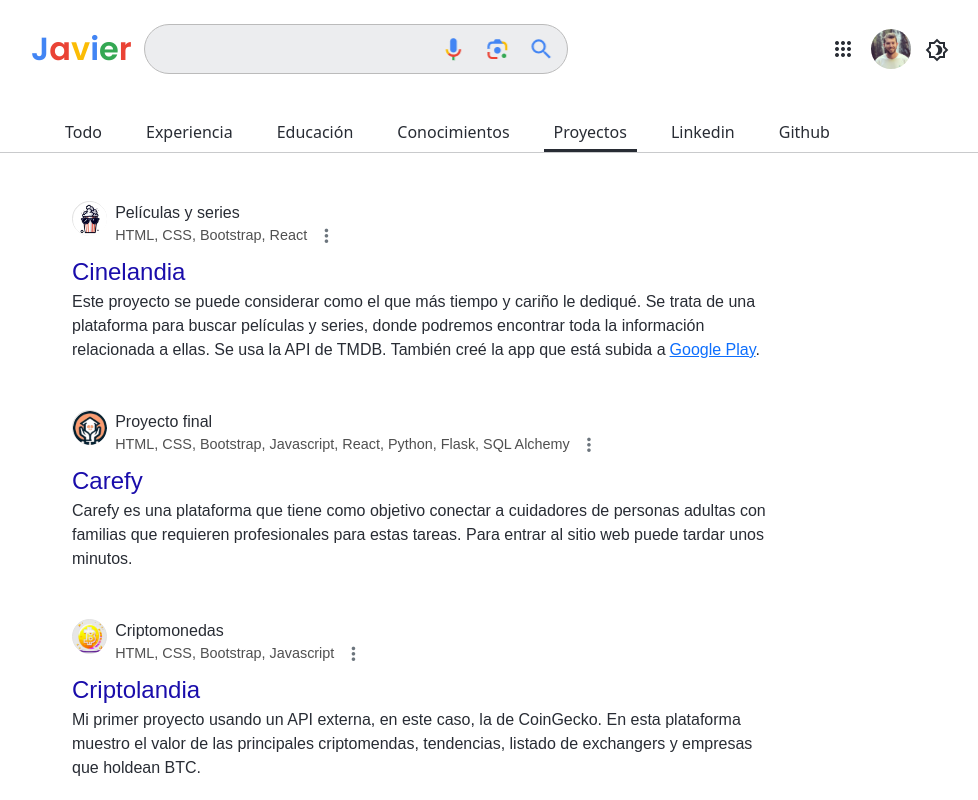
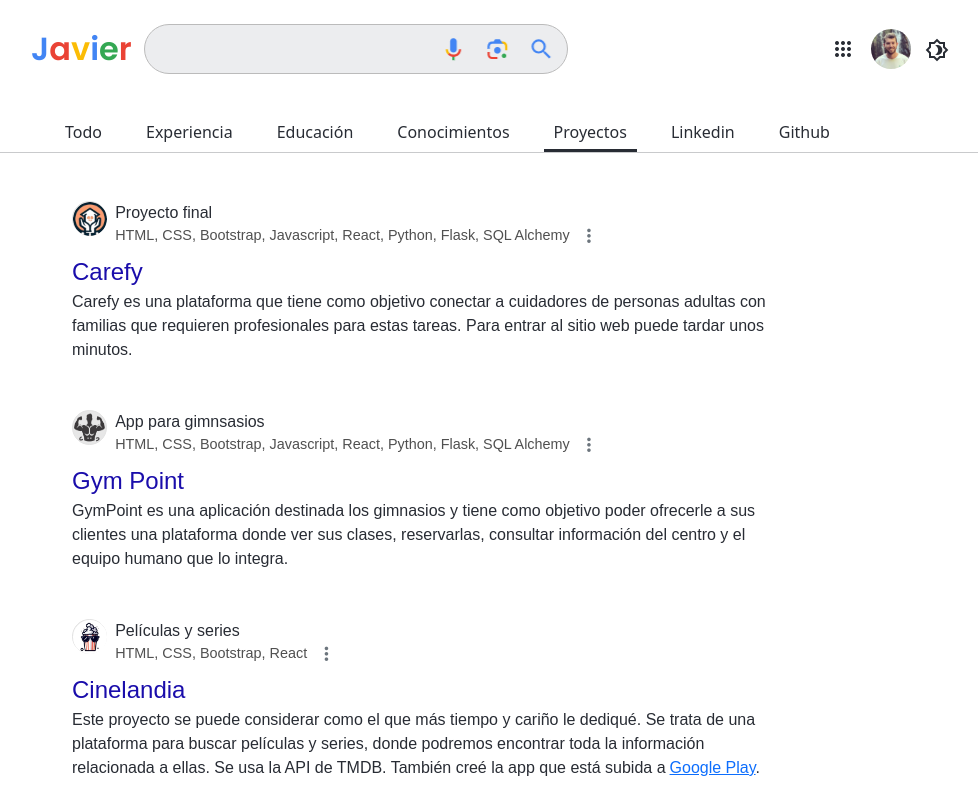
Before and after one commit to javidiez/curriculum-vitae, a React (Vite) app: page /proyectos in a window 1280 px wide. Shown: the whole page, without its empty margins (138-1116 px from the left). Built offline with nearby package versions, Linux system fonts and the light colour scheme.

Commit message:
ADD gympoint

```diff
--- a/src/pages/Proyectos.jsx
+++ b/src/pages/Proyectos.jsx
@@ -18,6 +18,7 @@
 import ecommerce from '../../src/assets/img/ecommerce.png'
 import carefy from '../../src/assets/img/logo-carefy.png'
 import domain from '../../src/assets/img/domain.png'
+import gympoint from '../../src/assets/img/logo_gym.png'
 import { useEffect } from "react";
 
 
@@ -32,6 +33,11 @@
             <NavbarCv claseProy={'titulos-cv-style-proy'} />
             <div className="container row d-flex flex-wrap justify-content-center">
                 <div className="col-12 col-sm-8">
+
+                    <InfoCard title={(<><a className="card-title" target="_blank" href='https://sample-service-name-2ja2.onrender.com/'>Carefy</a></>)} url={"HTML, CSS, Bootstrap, Javascript, React, Python, Flask, SQL Alchemy"} urlTitle={"Proyecto final"} img={carefy} description={"Carefy es una plataforma que tiene como objetivo conectar a cuidadores de personas adultas con familias que requieren profesionales para estas tareas. Para entrar al sitio web puede tardar unos minutos."} LinkTo={'https://sample-service-name-2ja2.onrender.com/'} />
+
+                    <InfoCard title={(<><a className="card-title" target="_blank" href='https://github.com/javidiez/gympoint'>Gym Point</a></>)} url={"HTML, CSS, Bootstrap, Javascript, React, Python, Flask, SQL Alchemy"} urlTitle={"App para gimnsasios"} img={gympoint} description={"GymPoint es una aplicación destinada los gimnasios y tiene como objetivo poder ofrecerle a sus clientes una plataforma donde ver sus clases, reservarlas, consultar información del centro y el equipo humano que lo integra."} LinkTo={'https://github.com/javidiez/gympoint'} />
+
                     <InfoCard title={(<><a className="card-title" target="_blank" href='https://cinelandia.netlify.app/'>Cinelandia</a></>)} url={"HTML, CSS, Bootstrap,  React"} urlTitle={"Películas y series"} img={cine} description={(
                         <>
                             Este proyecto se puede considerar como el que más tiempo y cariño le dediqué. Se trata de una plataforma para buscar películas y series, donde podremos encontrar toda la información relacionada a ellas. Se usa la API de TMDB. También creé la app que está subida a
@@ -39,7 +45,6 @@
                         </>
                     )} LinkTo={'https://cinelandia.netlify.app/'} />
 
-                    <InfoCard title={(<><a className="card-title" target="_blank" href='https://sample-service-name-2ja2.onrender.com/'>Carefy</a></>)} url={"HTML, CSS, Bootstrap, Javascript, React, Python, Flask, SQL Alchemy"} urlTitle={"Proyecto final"} img={carefy} description={"Carefy es una plataforma que tiene como objetivo conectar a cuidadores de personas adultas con familias que requieren profesionales para estas tareas. Para entrar al sitio web puede tardar unos minutos."} LinkTo={'https://sample-service-name-2ja2.onrender.com/'} />
 
                     <InfoCard title={(<><a className="card-title" target="_blank" href='https://criptolandia.netlify.app/'>Criptolandia</a></>)} url={"HTML, CSS, Bootstrap, Javascript"} urlTitle={"Criptomonedas"} img={cripto} description={"Mi primer proyecto usando un API externa, en este caso, la de CoinGecko. En esta plataforma muestro el valor de las principales criptomendas, tendencias, listado de exchangers y empresas que holdean BTC."} LinkTo={'https://criptolandia.netlify.app/'} />
 
```
Also changed, not shown: src/assets/img/logo_gym.png (added).
